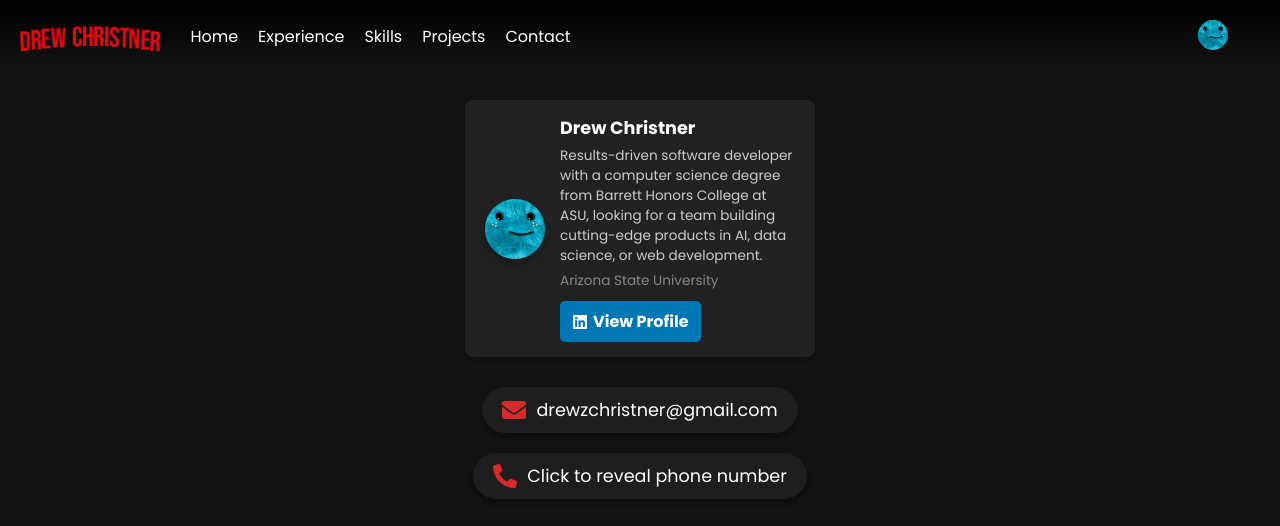
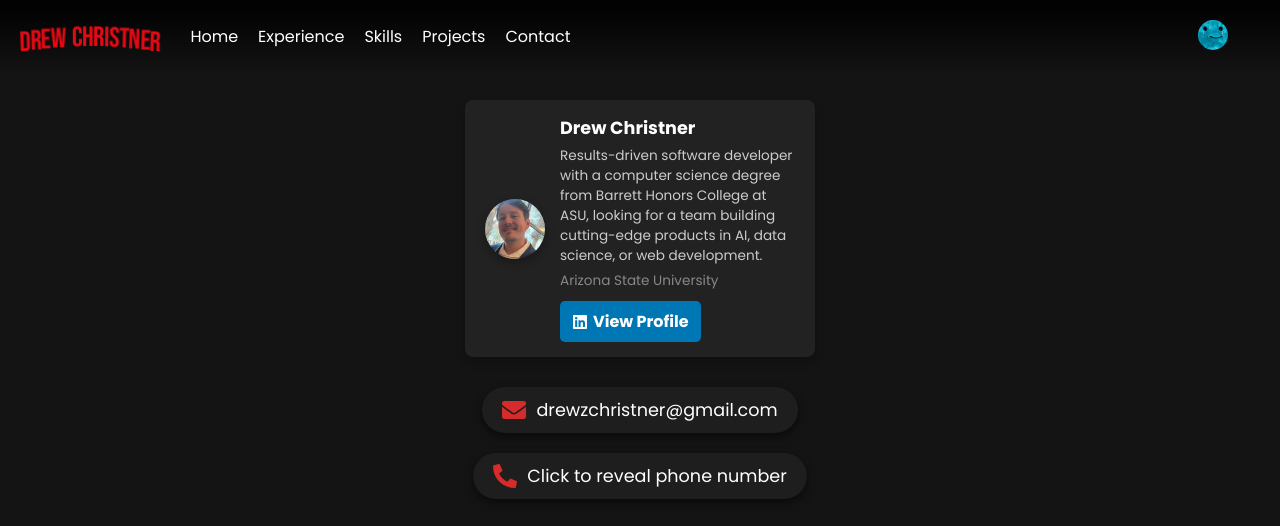
Before and after one commit to dzchrist2/Portfolio-Netflix, a React (Vite) app: page /contact in a window 1280 px wide. Shown: the top 526 px of the page. Built offline with nearby package versions, Linux system fonts and the light colour scheme.

Commit message:
Upload pfp

```diff
--- a/src/pages/Contact/Contact.tsx
+++ b/src/pages/Contact/Contact.tsx
@@ -3,6 +3,7 @@
 import { FaEnvelope, FaPhoneAlt, FaLinkedin } from 'react-icons/fa';
 import { usePageTitle } from '../../hooks/usePageTitle';
 import { getProfile, getStoredProfile } from '../../data/profiles';
+import headshot from '../../assets/profile/headshot.png';
 
 const badgeCopy = {
     recruiter: "Results-driven software developer with a computer science degree from Barrett Honors College at ASU, looking for a team building cutting-edge products in AI, data science, or web development.",
@@ -20,8 +21,7 @@
     return (
         <div className="contact-container">
         <div className="linkedin-badge-custom">
-            {/* Placeholder avatar — swap for a real photo */}
-            <img src={profile.image} alt="Drew Christner" className="badge-avatar" />
+            <img src={headshot} alt="Drew Christner" className="badge-avatar" />
                 <div className="badge-content">
                 <h3 className="badge-name">Drew Christner</h3>
                 <p className="badge-description">
```
Also changed, not shown: src/assets/profile/headshot.png (added).
